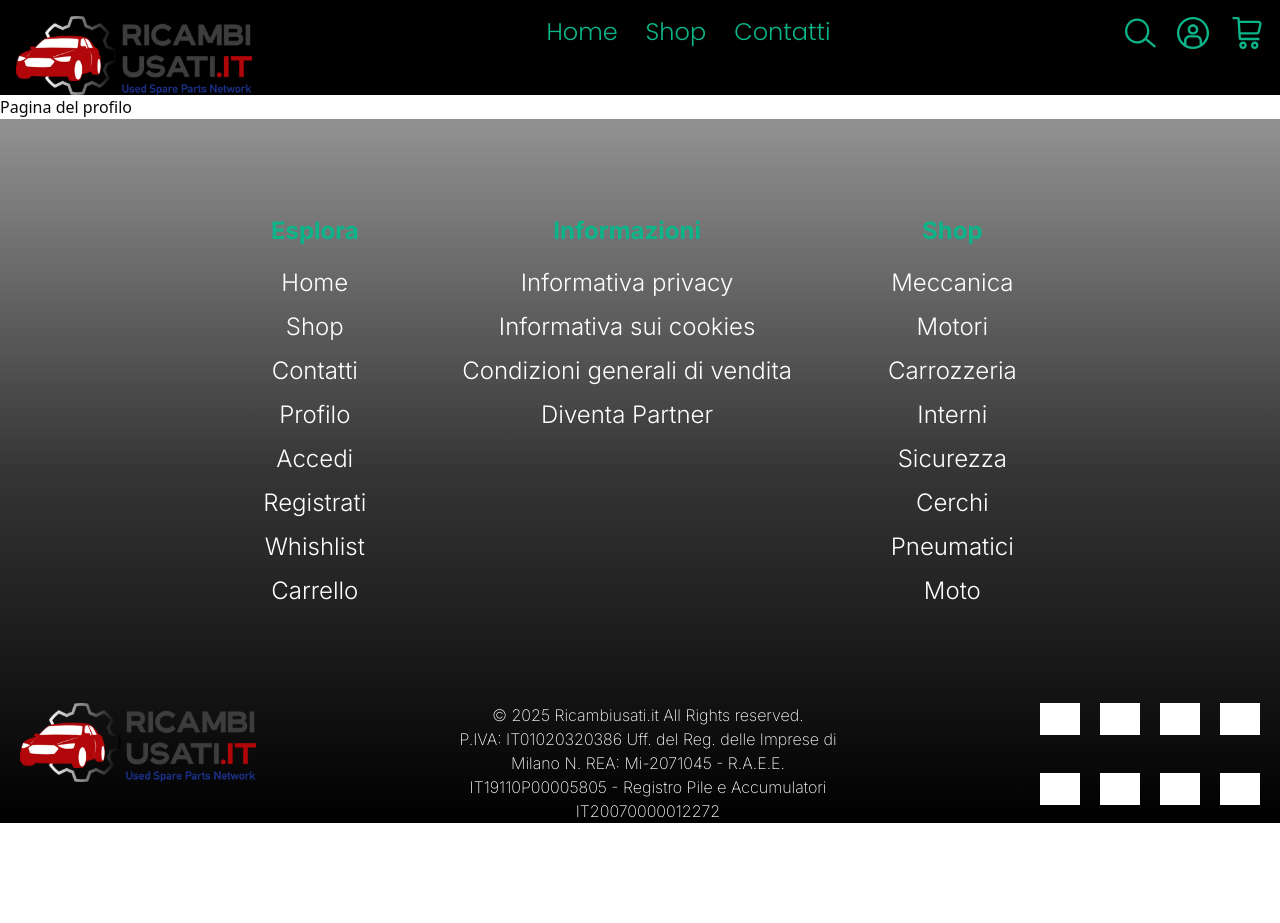
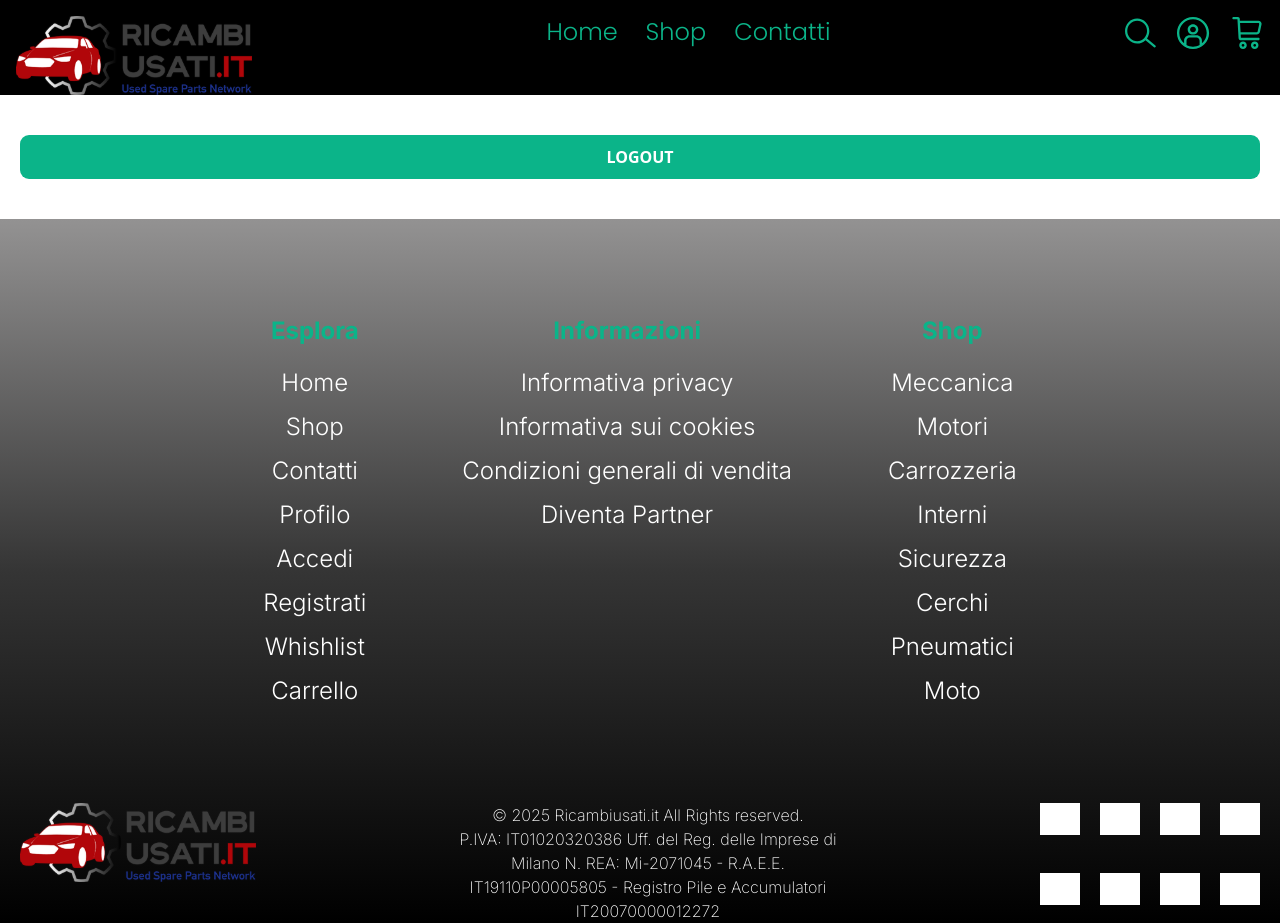
Before and after one commit to IvanCardi/ricambi-usati-fe, a Next.js app: page /profilo in a window 1280 px wide. Before the commit the page ends 823 px from the top, so only its background shows below. Built offline with nearby package versions, Linux system fonts and the light colour scheme.

Commit message:
feat: adds logout

```diff
--- /dev/null
+++ b/src/app/profilo/actions.ts
@@ -0,0 +1,20 @@
+"use server";
+import { cookies } from "next/headers";
+
+export async function logout() {
+  // Expire access and refresh tokens
+  (await cookies()).set({
+    name: "access_token",
+    value: "",
+    path: "/",
+    httpOnly: true,
+    expires: new Date(0),
+  });
+  (await cookies()).set({
+    name: "refresh_token",
+    value: "",
+    path: "/",
+    httpOnly: true,
+    expires: new Date(0),
+  });
+}
--- a/src/app/profilo/page.tsx
+++ b/src/app/profilo/page.tsx
@@ -1,3 +1,28 @@
+"use client";
+import { useRouter } from "next/navigation";
+import Button from "../components/button";
+import MainContainer from "../components/mainContainer";
+import { logout } from "./actions";
+
 export default function Profilo() {
-  return <div>Pagina del profilo</div>;
+  const router = useRouter();
+
+  const onClick = () => {
+    logout();
+
+    router.push("/");
+  };
+  return (
+    <MainContainer>
+      <div className="h-10"></div>
+      <Button
+        className="bg-primary-green uppercase w-[100px] py-[10px] px-[10px] text-white font-semibold"
+        type="button"
+        onClick={onClick}
+      >
+        Logout
+      </Button>
+      <div className="h-10"></div>
+    </MainContainer>
+  );
 }
```
